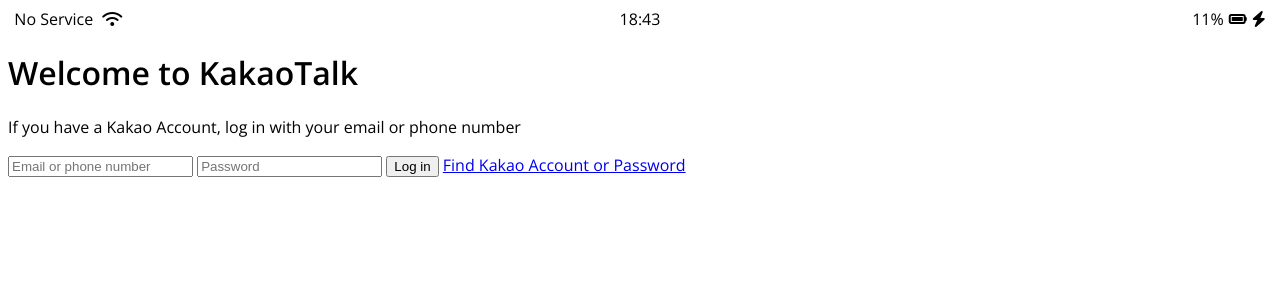
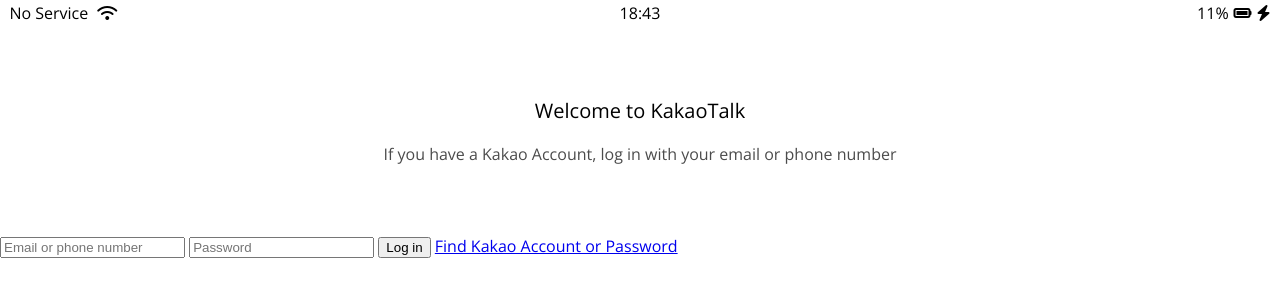
Before and after one commit to ShinEun9/HTMLCSS-kakakotalk_clone-2020, a plain HTML site: page index.html in a window 1280 px wide. Drawn offline with nearby package versions, Linux system fonts and the light colour scheme; a web font is replaced by a local one.

Commit message:
Sign up Screen part Three

```diff
--- /dev/null
+++ b/css/reset.css
@@ -0,0 +1,124 @@
+html,
+body,
+div,
+span,
+applet,
+object,
+iframe,
+h1,
+h2,
+h3,
+h4,
+h5,
+h6,
+p,
+blockquote,
+pre,
+a,
+abbr,
+acronym,
+address,
+big,
+cite,
+code,
+del,
+dfn,
+em,
+img,
+ins,
+kbd,
+q,
+s,
+samp,
+small,
+strike,
+strong,
+sub,
+sup,
+tt,
+var,
+b,
+u,
+i,
+center,
+dl,
+dt,
+dd,
+ol,
+ul,
+li,
+fieldset,
+form,
+label,
+legend,
+table,
+caption,
+tbody,
+tfoot,
+thead,
+tr,
+th,
+td,
+article,
+aside,
+canvas,
+details,
+embed,
+figure,
+figcaption,
+footer,
+header,
+hgroup,
+menu,
+nav,
+output,
+ruby,
+section,
+summary,
+time,
+mark,
+audio,
+video {
+  margin: 0;
+  padding: 0;
+  border: 0;
+  font-size: 100%;
+  font: inherit;
+  vertical-align: baseline;
+}
+/* HTML5 display-role reset for older browsers */
+article,
+aside,
+details,
+figcaption,
+figure,
+footer,
+header,
+hgroup,
+menu,
+nav,
+section {
+  display: block;
+}
+body {
+  line-height: 1;
+}
+ol,
+ul {
+  list-style: none;
+}
+blockquote,
+q {
+  quotes: none;
+}
+blockquote:before,
+blockquote:after,
+q:before,
+q:after {
+  content: "";
+  content: none;
+}
+table {
+  border-collapse: collapse;
+  border-spacing: 0;
+}
--- /dev/null
+++ b/css/status-bar.css
@@ -0,0 +1,25 @@
+.status-bar {
+  display: flex;
+  justify-content: center;
+  padding: 5px 3px;
+}
+
+.status-bar__column {
+  width: 33%;
+}
+.status-bar__column:first-child span {
+  margin-right: 5px;
+}
+.status-bar__column:nth-child(2) {
+  display: flex;
+  justify-content: center;
+}
+.status-bar__column:last-child {
+  display: flex;
+  justify-content: flex-end;
+  align-items: center;
+}
+
+.status-bar__column .fa-battery-full {
+  margin: 0px 5px;
+}
--- a/css/styles.css
+++ b/css/styles.css
@@ -1,29 +1,23 @@
 @import url("https://fonts.googleapis.com/css2?family=Langar&family=MuseoModerno:wght@500;600;700;800;900&family=Open+Sans:wght@400;600&display=swap");
+@import "reset.css";
+@import "status-bar.css";
+
 body {
   font-family: "Open Sans", sans-serif;
 }
 
-.status-bar {
+.welcome-header {
+  margin: 75px 0px;
   display: flex;
-  justify-content: center;
+  flex-direction: column;
+  align-items: center;
+  text-align: center;
 }
-
-.status-bar__column {
-  width: 33%;
+.welcome-header__title {
+  margin-bottom: 25px;
+  font-size: 20px;
 }
-.status-bar__column:first-child span {
-  margin-right: 5px;
+.welcome-header__text {
+  width: 60%;
+  opacity: 0.7;
 }
-.status-bar__column:nth-child(2) {
-  display: flex;
-  justify-content: center;
-}
-.status-bar__column:last-child {
-  display: flex;
-  justify-content: flex-end;
-  align-items: center;
-}
-
-.status-bar__column .fa-battery-full {
-  margin: 0px 5px;
-}
```
